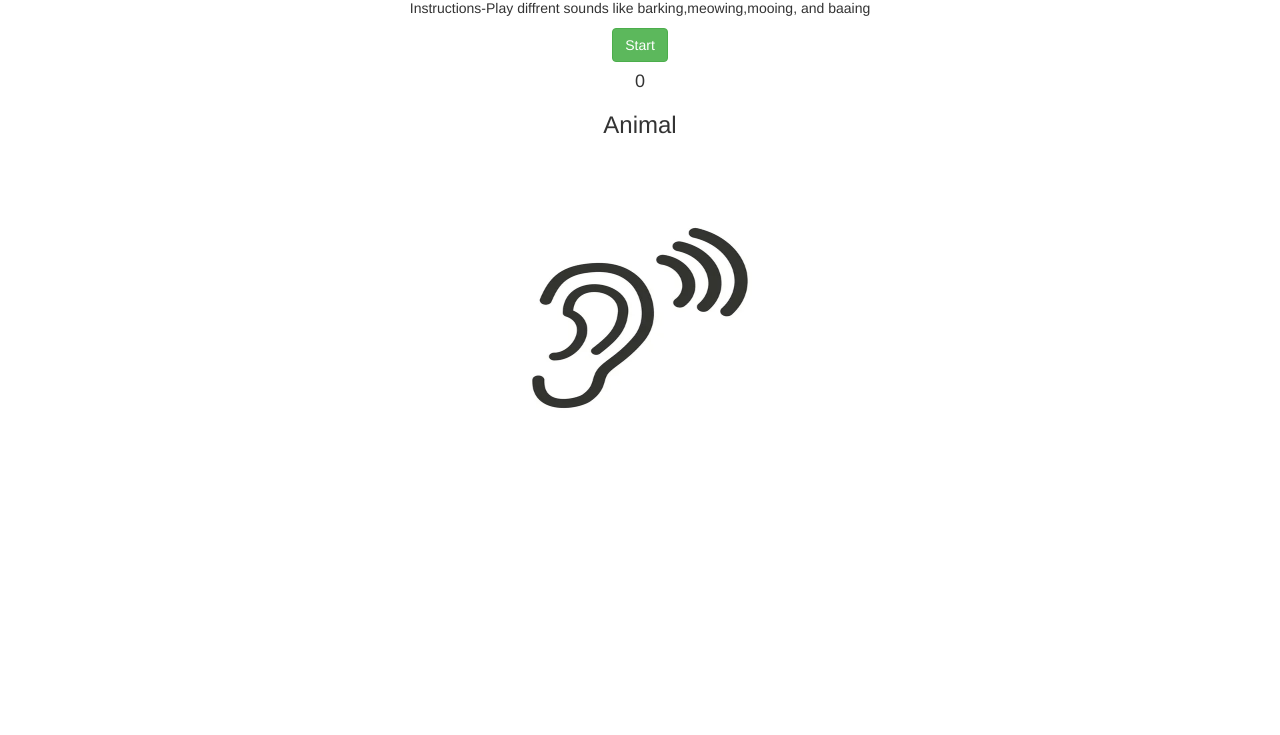
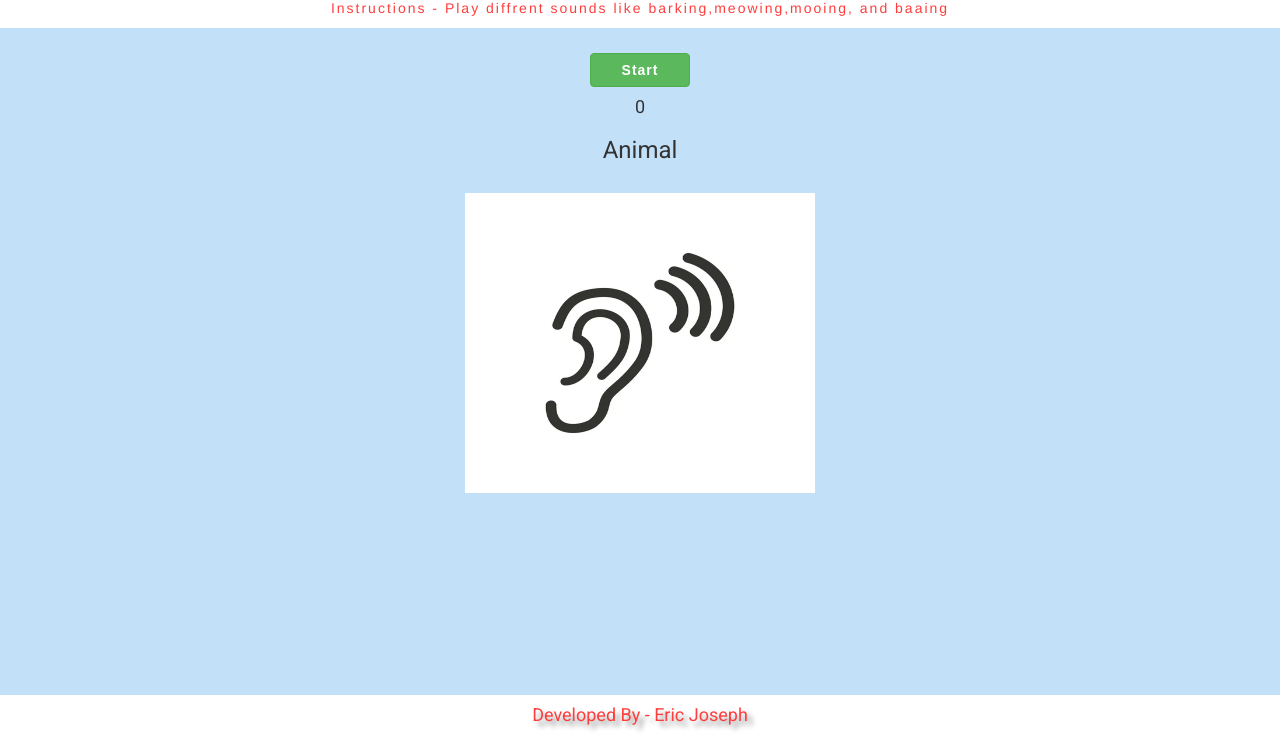
Before and after one commit to Trixek24/animal_sound_recognition, a plain HTML site: page index.html in a window 1280 px wide. Shown: the part 65-800 px from the top of the page. Drawn offline with nearby package versions, Linux system fonts and the light colour scheme.

Commit message:
Add files via upload

```diff
--- a/index.html
+++ b/index.html
@@ -9,11 +9,14 @@
     <script src="https://maxcdn.bootstrapcdn.com/bootstrap/3.4.0/js/bootstrap.min.js"></script>
     <script src="https://unpkg.com/ml5@0.4.3/dist/ml5.min.js"></script>
     <link rel="stylesheet" type="text/css" href="style.css">
+    <link rel="preconnect" href="https://fonts.googleapis.com">
+    <link rel="preconnect" href="https://fonts.gstatic.com" crossorigin>
+    <link href="https://fonts.googleapis.com/css2?family=Roboto&display=swap" rel="stylesheet">
 </head>
 <body>
   <div class="col-xs-12 text-center" id="header_div">
     <h2>Hear Aid</h2>
-    <p>Instructions-Play diffrent sounds like barking,meowing,mooing, and baaing</p>
+    <p>Instructions - Play diffrent sounds like barking,meowing,mooing, and baaing</p>
   </div>
   <div id="main_div">
     <center>
@@ -21,11 +24,11 @@
         <h4 id="amount_of_times_animal_recognized">0</h4>
         <h3 id="class_name">Animal</h3>
         <br>
-        <img id="animal_img" src="background_noise.jpg" width="400px" height="300px">
+        <img id="animal_img" src="background_noise.jpg" width="350px" height="300px">
     </center>
   </div>
   <div class="copy_right_footer">
-
+    <h4>Developed By - Eric Joseph</h4>
   </div>
 
     <script src="main.js"></script>
--- a/main.js
+++ b/main.js
@@ -0,0 +1,15 @@
+    function startClassification()
+    {
+        navigator.mediaDevices.getUserMedia({ audio:true});
+        classifier = ml5.soundClassfier("https://teachablemachine.withgoogle.com/models/DIlYiObDM/model.json", modelReady);
+    }
+
+    function modelReady()
+    {
+        classifier.classify(gotResults);
+    }
+
+    function gotResults(error, results)
+    {
+        console.log("got results");
+    }
--- a/style.css
+++ b/style.css
@@ -0,0 +1,39 @@
+body
+{
+    font-family: 'Roboto', sans-serif;
+    background-color:rgb(195, 224, 249);
+}
+
+#header_div
+{
+    background-color: white;
+    color: rgb(255, 61, 61);
+}
+
+#header_div p
+{
+    font-weight: 300;
+    letter-spacing:2px;
+    font-family:'Franklin Gothic Medium', 'Arial Narrow', Arial, sans-serif ;
+}
+
+#main_div button
+{
+    font-family: Arial, Helvetica, sans-serif;
+    margin-top: 25px;
+    width: 100px;
+    font-weight:600;
+    letter-spacing: 1px;
+}
+
+.copy_right_footer
+{
+    background-color: white;
+    color: rgb(255, 61, 61);
+    width: 100%;
+    text-align: center;
+    position: fixed;
+    bottom: 0;
+    line-height: 0;
+    text-shadow: 5px 5px 5px rgb(152, 149, 149);
+}
```
Also changed, not shown: link.txt.
